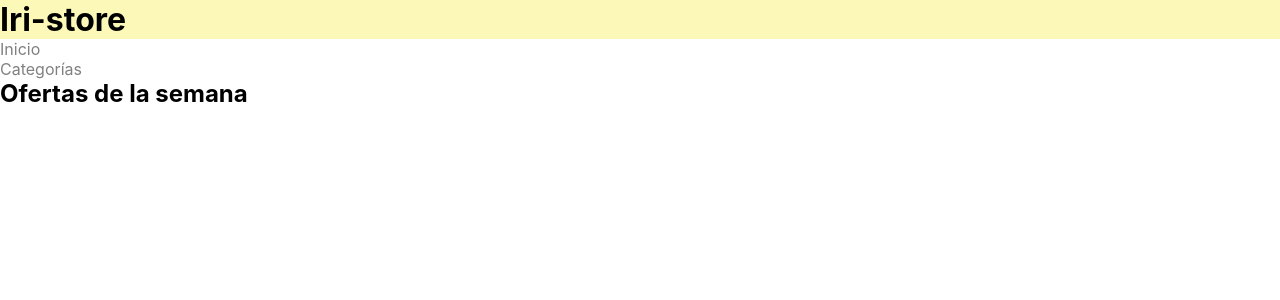
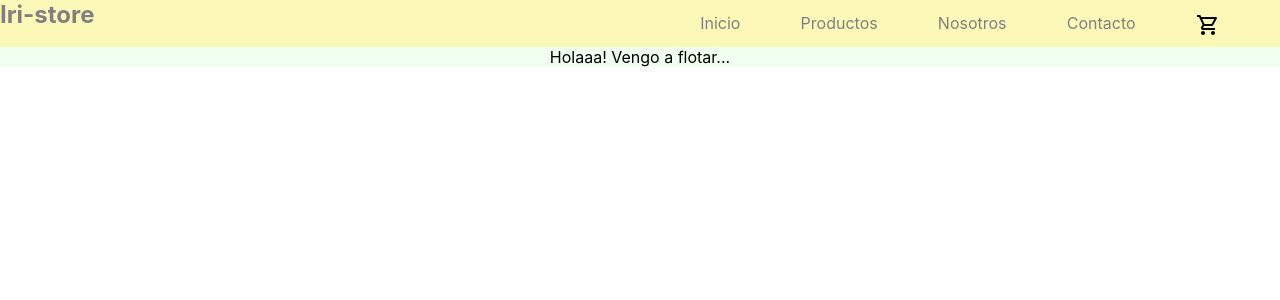
Before and after one commit to virinarl/iri-store, a React (Create React App) app: page / in a window 1280 px wide. Shown: the top 300 px of the page. Built offline with nearby package versions, Linux system fonts and the light colour scheme.

Commit message:
CartWidget and ItemList components creados, estilos updated v2

```diff
--- a/src/App.js
+++ b/src/App.js
@@ -1,11 +1,12 @@
 import logo from './logo.svg';
 import './App.css';
 import NavBar from './components/NavBar';
+import ItemListContainer from './components/ItemListContainer';
 
 function App() {
   return <>
     <NavBar />
-    <h2>Ofertas de la semana</h2>
+    <ItemListContainer greeting="Holaaa! Vengo a flotar..." />
   </>;
 }
 
--- /dev/null
+++ b/src/components/CartWidget.js
@@ -0,0 +1,10 @@
+import react from 'react';
+import cartIcon from '../assets/icon/shopping_cart_24dp.svg';
+
+const CartWidget = () => {
+    return <p>
+                <a href="#"><img src={cartIcon} alt="carrito"/></a>
+            </p>
+};
+
+export default CartWidget
--- /dev/null
+++ b/src/components/ItemListContainer.js
@@ -0,0 +1,9 @@
+import React from 'react';
+
+const ItemListContainer = ({greeting}) => {
+    return <section>
+                <p>{greeting}</p>
+            </section>
+};
+
+export default ItemListContainer
--- a/src/components/NavBar.js
+++ b/src/components/NavBar.js
@@ -1,11 +1,19 @@
-import React from "react";
+import React from 'react';
+import CartWidget from './CartWidget';
 
 const NavBar = () => {
-    return <div>
-        <h1 className="header">Iri-store</h1>
-        <p><a href="#">Inicio</a></p>
-        <p><a href="#">Categorías</a></p>
-        </div>;
+    return <>
+        <nav className="header">
+            <h1>Iri-store</h1>
+            <div>
+                <p><a href="#">Inicio</a></p>
+                <p><a href="#">Productos</a></p>
+                <p><a href="#">Nosotros</a></p>
+                <p><a href="#">Contacto</a></p>
+                <CartWidget />
+            </div>
+        </nav>
+        </>;
 };
 
 export default NavBar
```
Also changed, not shown: src/assets/icon/shopping_cart_24dp.svg (added).
